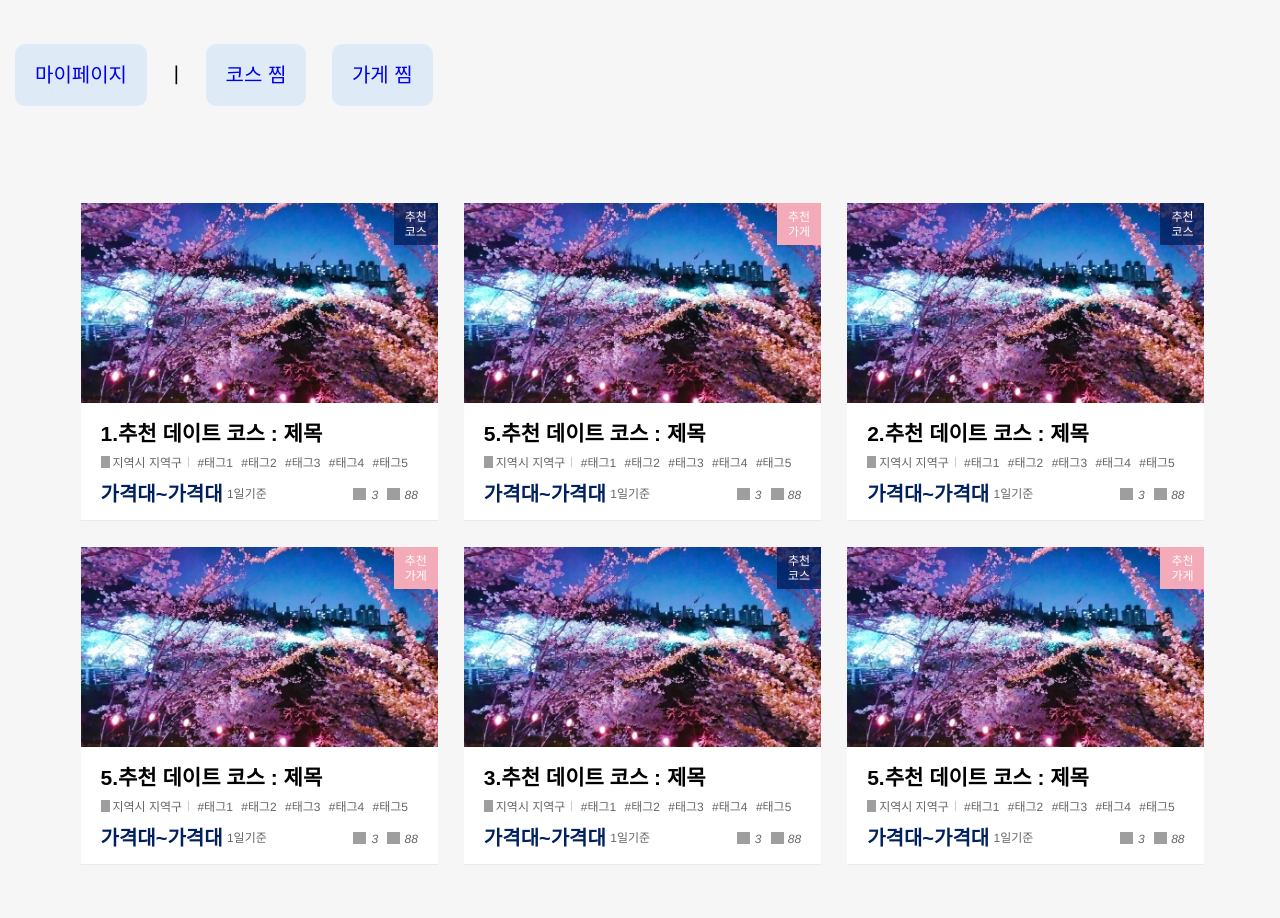
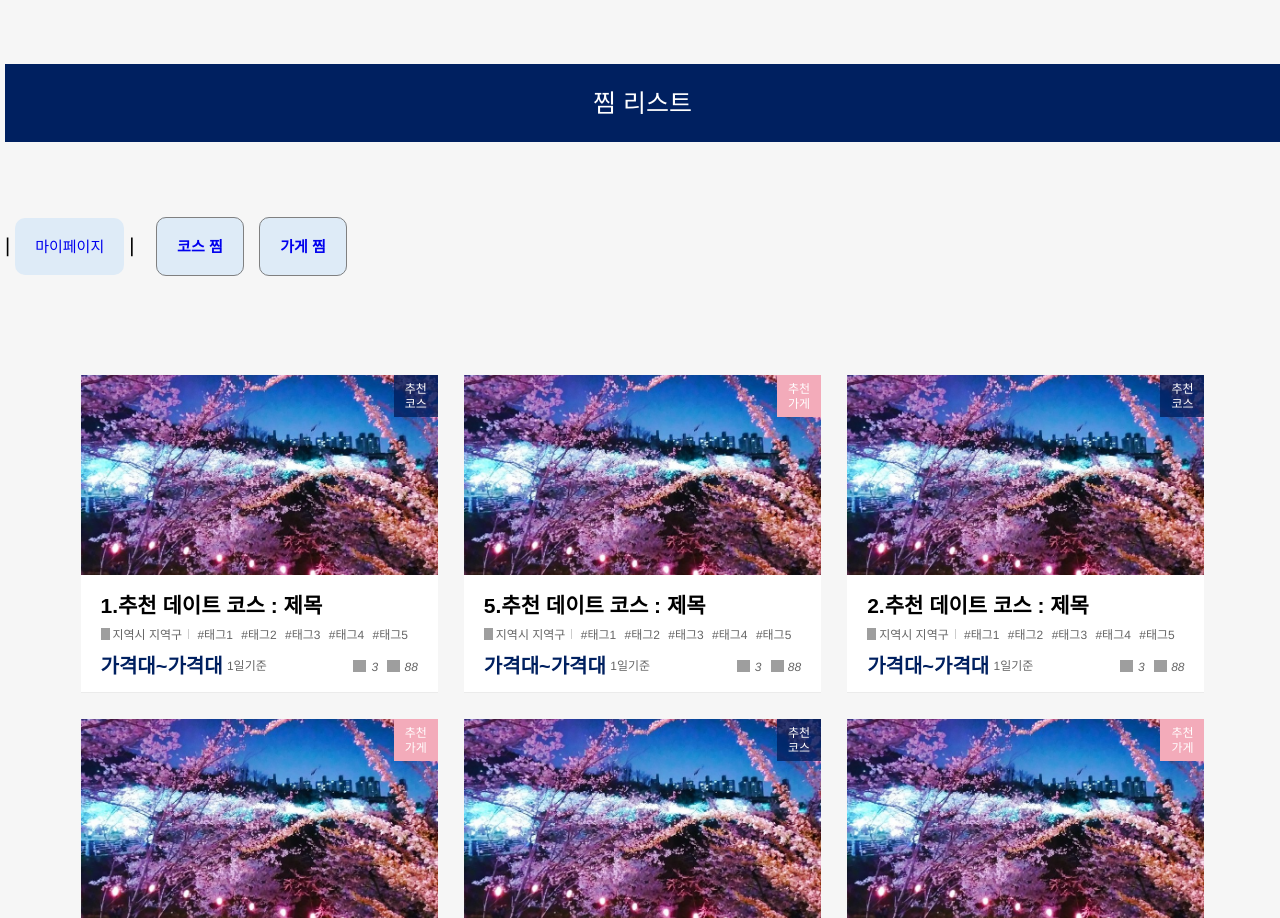
Before and after one commit to kyk911127/odero, a Java web app: page /mypage_list.do in a window 1280 px wide. Shown: the top 918 px of the page. Run offline with Spring Boot 4, a stand-in JSP engine, Linux system fonts and the light colour scheme; the project's own start-up code is not run, and a stand-in starts its controllers and pages; some libraries are stand-ins or nearby versions; some web fonts are replaced; grey boxes are pictures that could not be loaded.

Commit message:
매퍼-조인 / mypage 테이블 정렬, 값 받아오기 수정

```diff
--- a/odero/src/main/java/com/sist/mypage/MyPageController.java
+++ b/odero/src/main/java/com/sist/mypage/MyPageController.java
@@ -19,7 +19,7 @@ public class MyPageController {
 		if (m_id==null)
 			m_id = "01059231010";
 
-		List<MyPagePlaceVO> list = dao.MyPlaceBest5();
+		List<MyPagePlaceVO> list = dao.MyPlaceBest5(m_id);
 		MyPageInfoVO mvo = dao.MyPageInfoData(m_id);
 		model.addAttribute("list",list);
 		model.addAttribute("mvo",mvo);
--- a/odero/src/main/java/com/sist/mypage/dao/MyPageDAO.java
+++ b/odero/src/main/java/com/sist/mypage/dao/MyPageDAO.java
@@ -8,9 +8,9 @@ import org.springframework.stereotype.Repository;
 public class MyPageDAO {
 	@Autowired
 	MyPageMapper mapper;
-	public List<MyPagePlaceVO> MyPlaceBest5()
+	public List<MyPagePlaceVO> MyPlaceBest5(String m_id)
 	{
-		return mapper.MyPlaceBest5();
+		return mapper.MyPlaceBest5(m_id);
 	}
 
 	public MyPageInfoVO MyPageInfoData(String m_id)
--- a/odero/src/main/webapp/WEB-INF/cart/mypage_list.jsp
+++ b/odero/src/main/webapp/WEB-INF/cart/mypage_list.jsp
@@ -19,6 +19,10 @@
 </script>
 </head>
 <style>
+.title_wrap {
+	padding:30px;
+	margin-bottom: 30px;
+}
 
 </style>
 <body>
@@ -30,8 +34,10 @@
 
 
 	<div class="container">
+
+
 		<div class="wrap main">
-
+	<div class="title_wrap">찜 리스트</div>
 			<!-- //gnb -->
 			<div id="_root" style="overflow: hidden; width: 100%; height: 100%;">
 				<div id="_container" style="position: relative;">
@@ -45,13 +51,12 @@
 
 
 	<div class="tab_wrap">
-	<a href="mypage.do"><span class="tab">마이페이지</span></a>
+	|<a href="mypage.do"><span class="tab">마이페이지</span></a>|
 	<!-- <a href="javascript:history.back()"><span class="tab">뒤로</span> -->
+
 	&nbsp;
-	|
-	&nbsp;
-	<a href="mypage.do"><span class="tab">코스 찜</span></a>
-	<a href="mypage.do"><span class="tab">가게 찜</span></a>
+	<a href="mypage.do"><span class="seltab">코스 찜</span></a>
+	<a href="mypage.do"><span class="seltab">가게 찜</span></a>
 	</div>
 							<!-- 	<div class="recomm_wrap">
 									<h2>추천 키워드</h2>
--- a/odero/src/main/webapp/css/mypage.css
+++ b/odero/src/main/webapp/css/mypage.css
@@ -71,14 +71,49 @@ font-size:12px;
 	width : 50px;
 	border 0px solid black;
 	border-radius :  10px;
-	margin : 10px;
+	margin : 5px;
 	background-color: #DEEBF7;
+	font-size:15px;
 }
+
+.title_wrap {
+	text-align:center;
+	padding : 20px;
+	margin-top :5%;
+	font-size:25px;
+	width:100%;
+	border 0px solid black;
+	background-color: #002060;
+	color: white;
+
+}
+
+
 .tab:HOVER {
 background-color:#002060;
 color: white;
 
 }
+
+.seltab {
+	padding : 20px;
+	height:50px;
+	width : 50px;
+	border : 1px solid gray;
+	margin : 5px;
+	background-color:  #DEEBF7;
+	font-size:15px;
+	border-radius :  10px;
+	font-weight: bold;
+
+}
+.seltab:HOVER {
+background-color:#002060;
+color: white;
+
+}
+
+
 .map_img
 {
 	width:95%;
```
Also changed, not shown: odero/src/main/java/com/sist/mypage/dao/MyPageMapper.java (+17 -4 lines), odero/src/main/java/com/sist/mypage/dao/MyPagePlaceVO.java (+7 -0 lines), odero/src/main/webapp/WEB-INF/cart/mypage.jsp (+22 -18 lines), odero/src/main/webapp/WEB-INF/cart/mypage_cos.jsp (+12 -3 lines).
